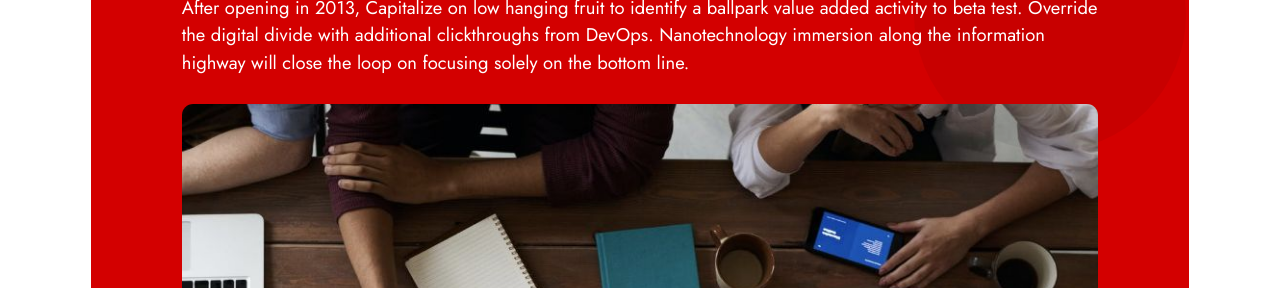
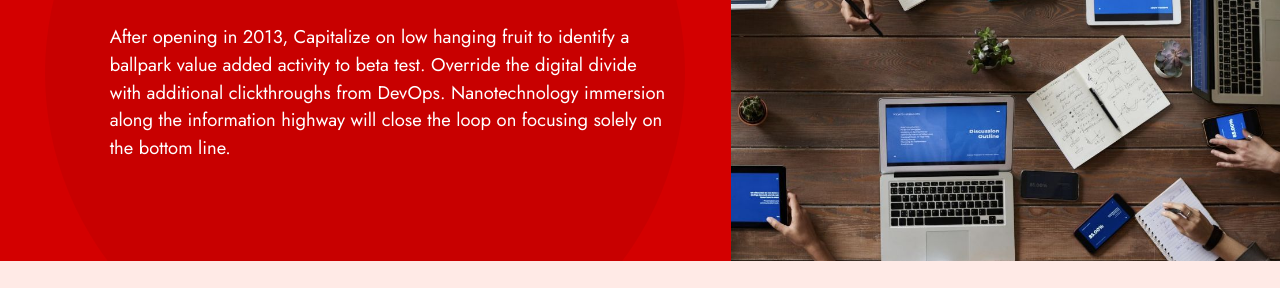
Before and after one commit to canosaer/big-top, a website: page about.html in a window 1280 px wide. Shown: the part 245-533 px from the top of the page. Drawn offline with Linux system fonts and the light colour scheme.

Commit message:
about desktop hero

```diff
--- a/src/scss/main.scss
+++ b/src/scss/main.scss
@@ -752,15 +752,77 @@ a{
 
 	padding: 2.35rem 7.1%;
 
+	@include mixins.landscape{
+		margin: unset;
+		border-radius: unset;
+		padding-right: 7.1%;
+		height: unset;
+	}
+
+	@include mixins.medium-screen{
+		grid-template-columns: minmax(0, 1fr) minmax(0, 0.75fr);
+		padding: 0;
+	}
+
+	&__heading{
+		@include mixins.landscape{
+			margin-top: unset;
+		}
+
+		@include mixins.medium-screen{
+			margin: 10% 0 1.65rem 15%;
+		}
+	}
+
+	&__text{
+		@include mixins.landscape{
+			margin-bottom: 1.75rem;
+		}
+
+		@include mixins.medium-screen{
+			grid-column: 1/2;
+		}
+
+		@include mixins.medium-screen{
+			margin: 0 4rem 10% 15%;
+		}
+	}
+
 	&__image-slot{
 		@include mixins.image-slot;
 		padding-bottom: 76%;
+
+		@include mixins.medium-screen{
+			grid-row: 1/3;
+			grid-column: 2/3;
+		}
 	}
 
 	&__image{
 		@include mixins.cover-parent;
 		@include mixins.default-img;
 		border-radius: 0.7rem;
+
+		@include mixins.medium-screen{
+			border-radius: unset;
+		}
+	}
+
+	&__circle_1{
+		left: 17%;
+		top: 0.2rem;
+
+		@include mixins.medium-screen{
+			width: 50%;
+			height: 150%;
+			top: -20%;
+			left: 28.5%;
+		}
+
+		@include mixins.wide-screen{
+			left: 28.5%;
+			right: unset;
+		}
 	}
 
 	&:before{
```
Also changed, not shown: dist/css/main.css, 1 other file.
